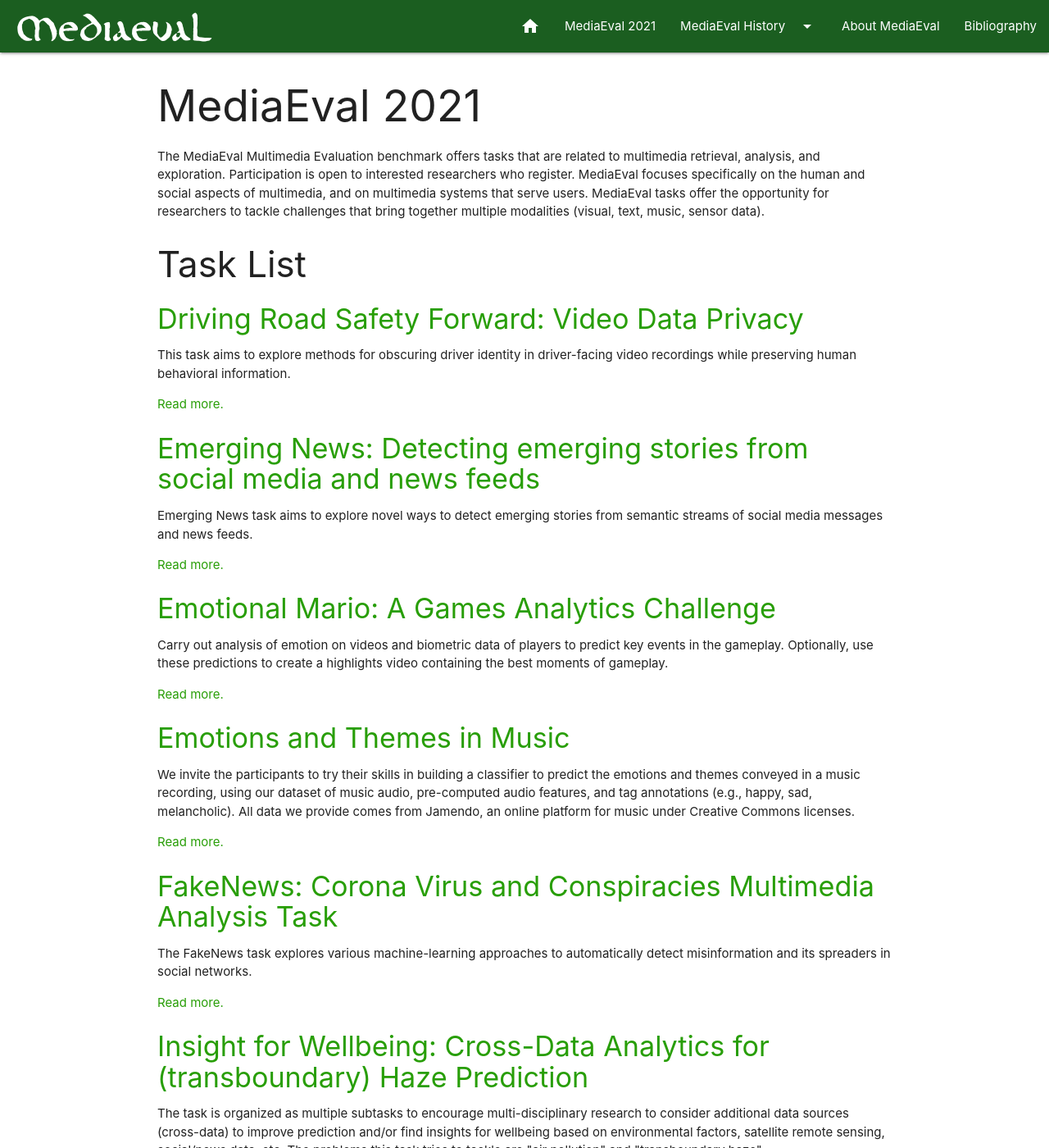
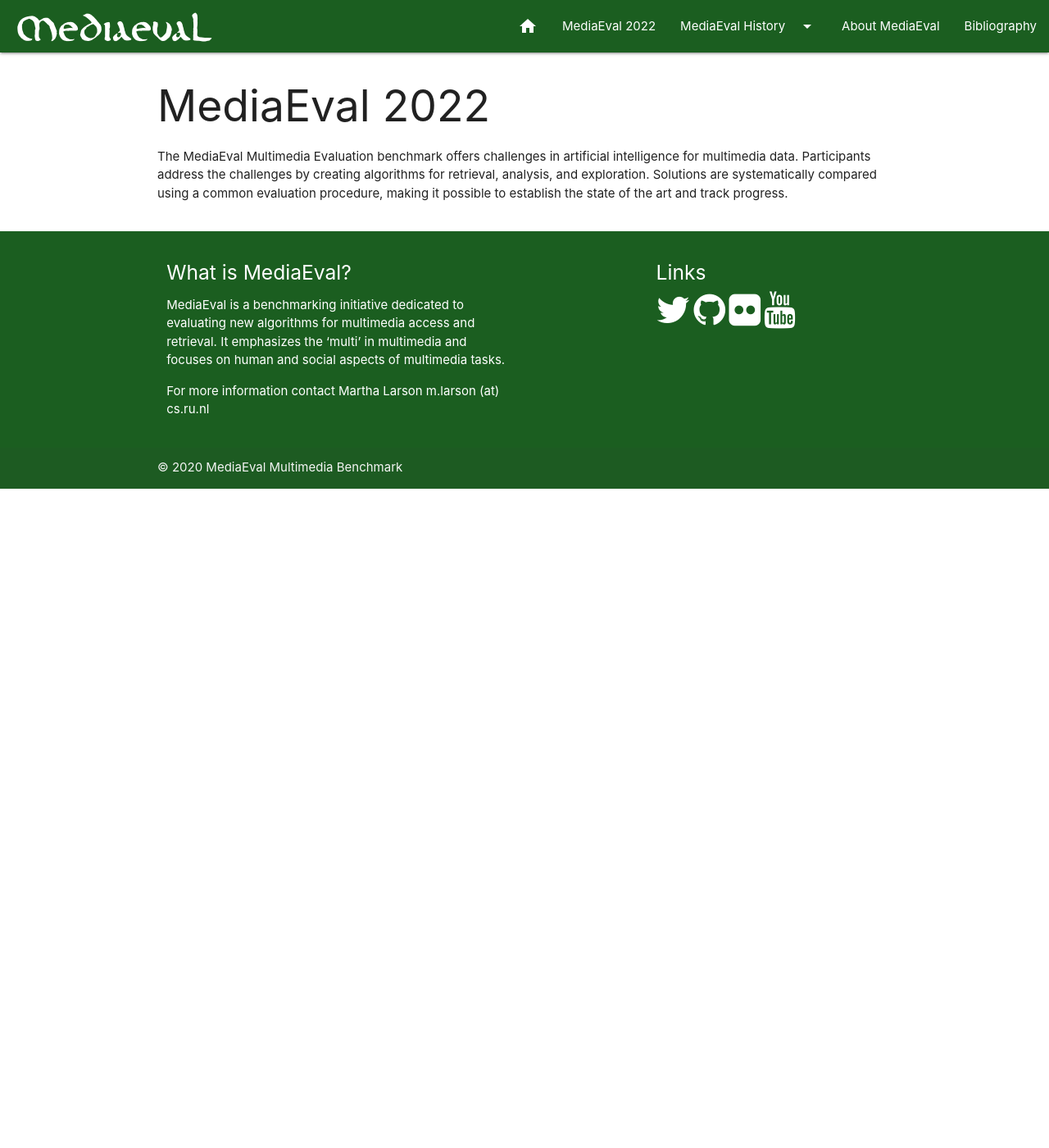
Before and after one commit to multimediaeval/multimediaeval.github.io, a Jekyll site: the page built from _editions/2022.md, in a window 1280 px wide and 1400 px high. Shown: the whole window at 82% size. Built offline with Jekyll 4.4.1, drawn with Linux system fonts in a browser that asks for light colours; some of the changed text lies outside the part shown.

Commit message:
Update 2022.md

```diff
--- a/_editions/2022.md
+++ b/_editions/2022.md
@@ -1,10 +1,8 @@
 ---
 layout: edition
-title: MediaEval 2021
-year: 2021
-permalink: /editions/2021/
+title: MediaEval 2022
+year: 2022
+permalink: /editions/2022/
 ---
 
-The MediaEval Multimedia Evaluation benchmark offers tasks that are related to multimedia retrieval, analysis, and exploration. Participation is open to interested
-researchers who register. MediaEval focuses specifically on the human and social aspects of multimedia, and on multimedia systems that serve users. MediaEval tasks
-offer the opportunity for researchers to tackle challenges that bring together multiple modalities (visual, text, music, sensor data).
+The MediaEval Multimedia Evaluation benchmark offers challenges in artificial intelligence for multimedia data. Participants address the challenges by creating algorithms for retrieval, analysis, and exploration. Solutions are systematically compared using a common evaluation procedure, making it possible to establish the state of the art and track progress.
```
